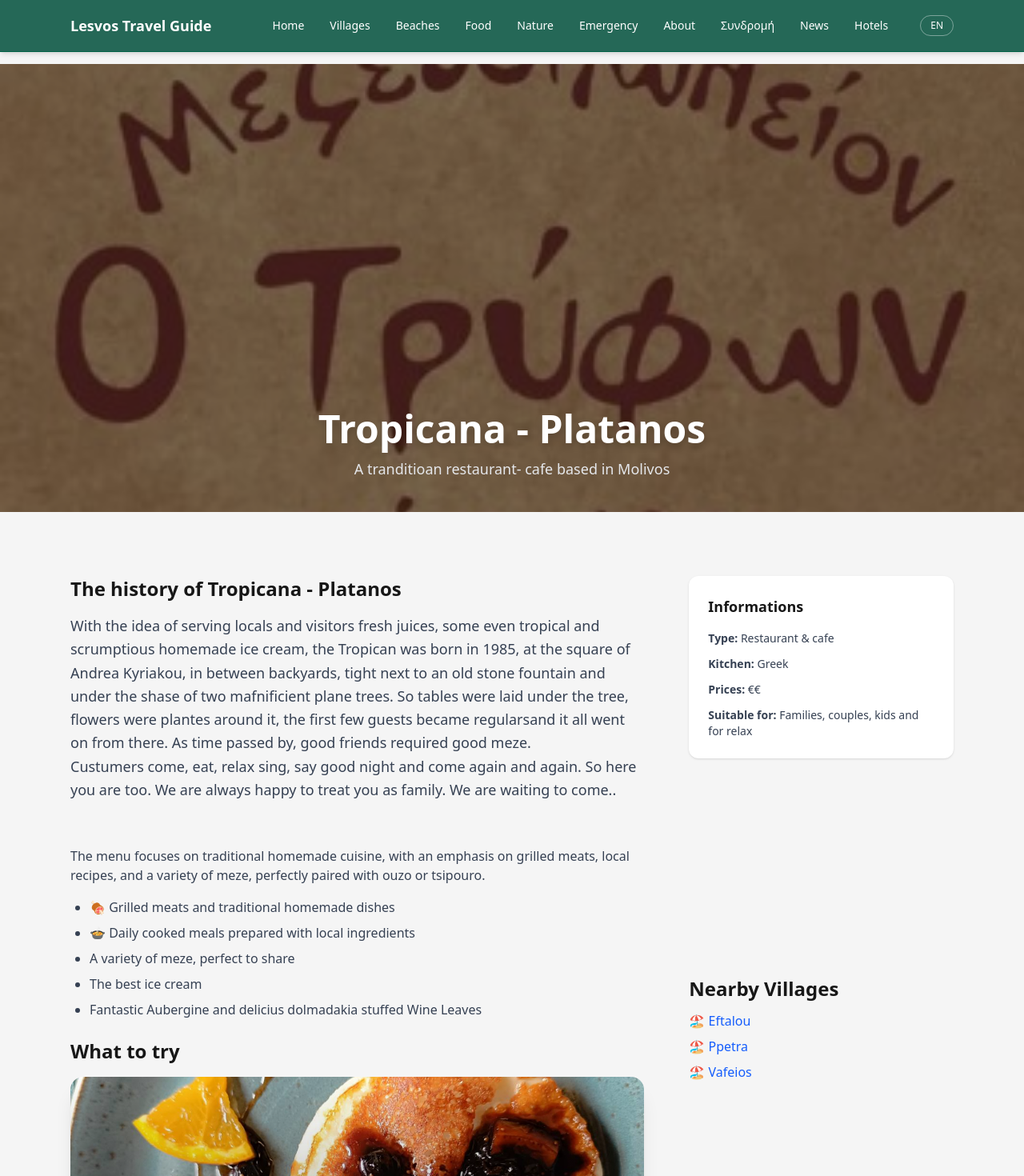
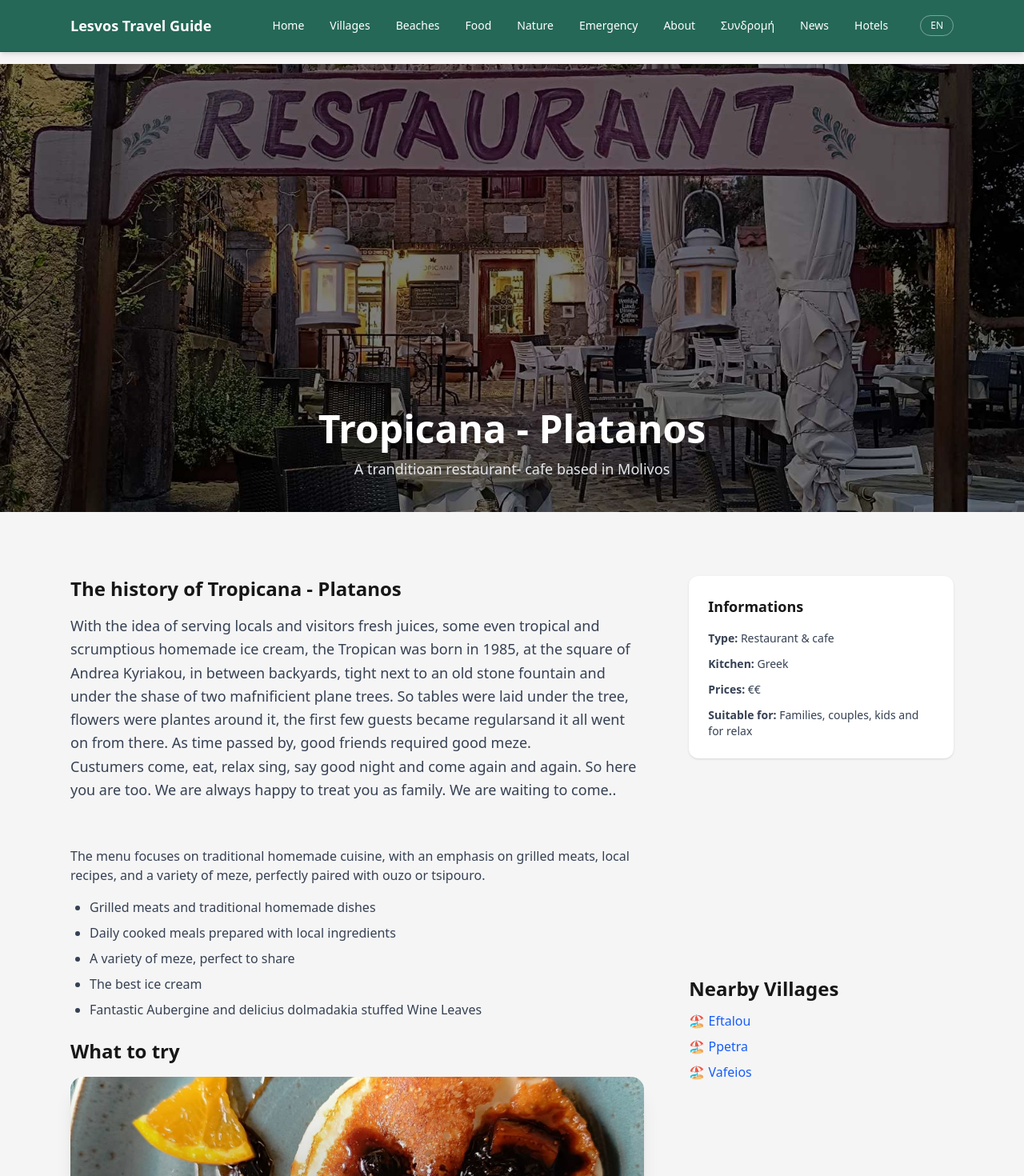
Before and after one commit to amamouridis06/lesvos-travel-guide, a Next.js app: page /food/tropicana-platanos in a window 1280 px wide. Shown: the top 1470 px of the page at 80% size. Built offline with nearby package versions, Linux system fonts and the light colour scheme; grey boxes are pictures that could not be loaded.

Commit message:
Update page.tsx

```diff
--- a/app/food/tropicana-platanos/page.tsx
+++ b/app/food/tropicana-platanos/page.tsx
@@ -39,8 +39,8 @@ export default function LimanakiPamfilonPage() {
       {/* ================= HERO ================= */}
       <section className="relative h-[70vh] w-full">
         <Image
-          src="/tryfon6.jpg"
-          alt="Tryfon cafe - tavern "
+          src="/tropicana1.jpg"
+          alt="Tropicana Platanos "
           fill
           className="object-cover"
           priority
@@ -81,8 +81,8 @@ export default function LimanakiPamfilonPage() {
 </p>
           {/* Highlights */}
          <ul className="list-disc pl-6 space-y-2 text-gray-700 mb-6">
-  <li>🍖 Grilled meats and traditional homemade dishes</li>
-  <li>🍲 Daily cooked meals prepared with local ingredients</li>
+  <li>Grilled meats and traditional homemade dishes</li>
+  <li>Daily cooked meals prepared with local ingredients</li>
   <li> A variety of meze, perfect to share</li>
   <li> The best ice cream </li>
   <li> Fantastic Aubergine and delicius dolmadakia stuffed Wine Leaves</li>
```
